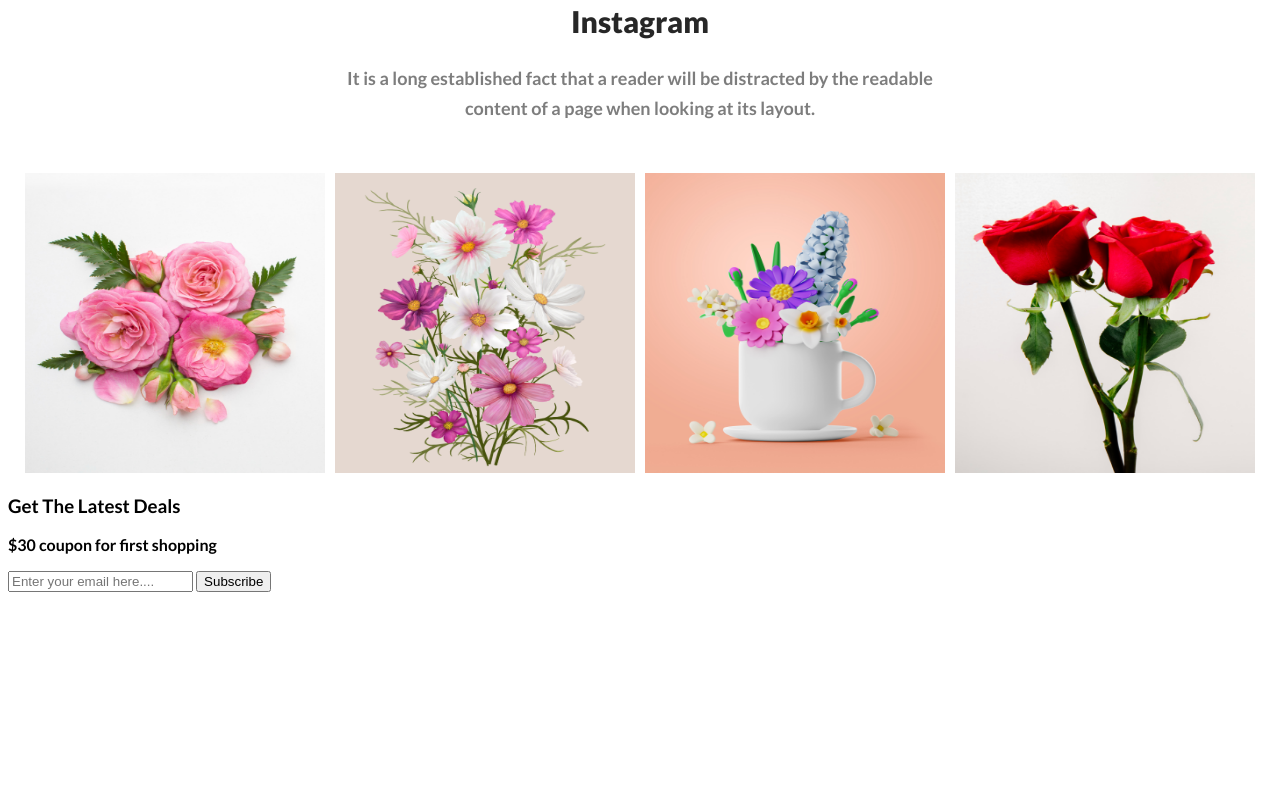
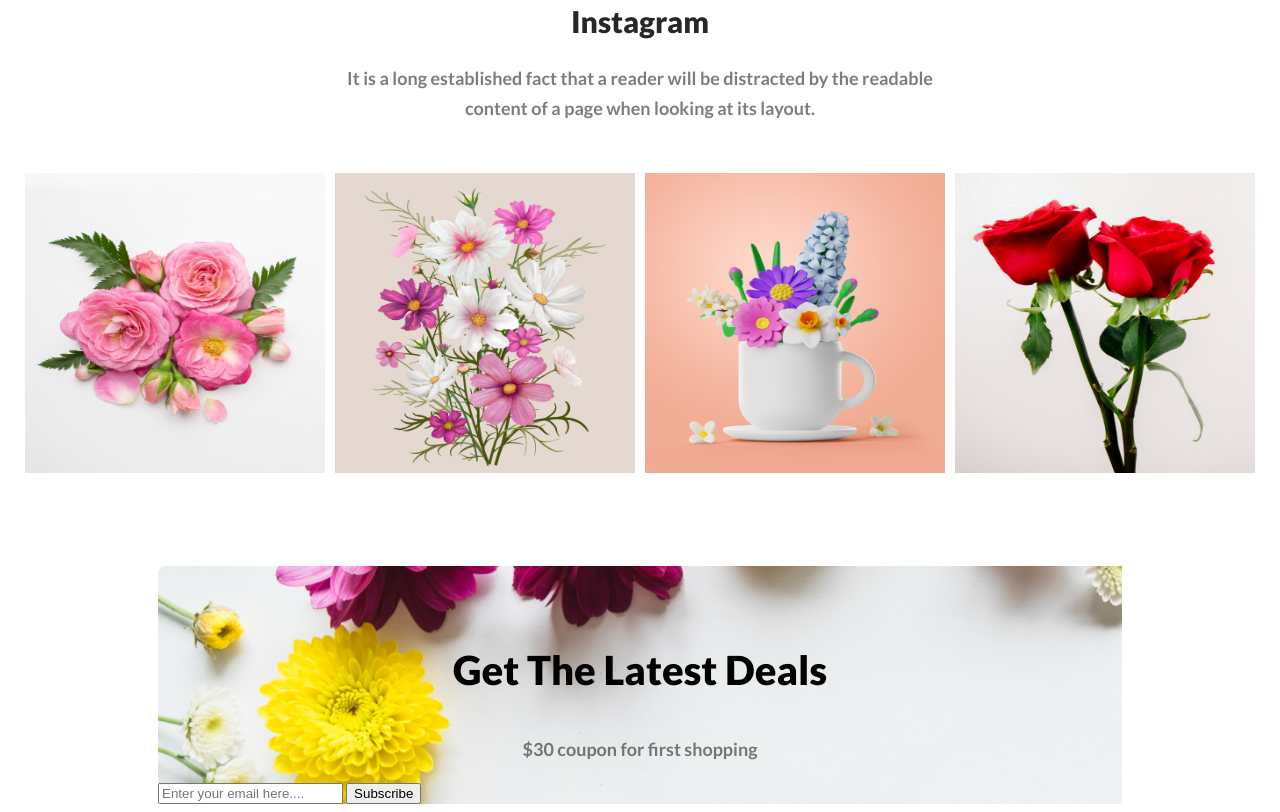
Before and after one commit to shorkarjakir/flowser-shop-assaignment-1, a plain HTML site: page index.html in a window 1280 px wide. Shown: the part 2199-3011 px from the top of the page. Before the commit the page ends 2799 px from the top, so only its background shows below. Drawn offline with Linux system fonts and the light colour scheme.

Commit message:
news alert section added

```diff
--- a/index.html
+++ b/index.html
@@ -123,10 +123,10 @@
       </div>
     </section>
     <section>
-      <div class="">
+      <div class="news">
         <h3 class="news-title">Get The Latest Deals</h3>
         <p class="news-dis">$30 coupon for first shopping</p>
-        <input type="email" name="email" id="" placeholder="Enter your email here....">
+        <input type="email" name="email" id="email-submit" placeholder="Enter your email here....">
         <button class="subscribe">Subscribe</button>
       </div>
     </section>
--- a/style.css
+++ b/style.css
@@ -236,3 +236,34 @@
  gap: 10px;
  margin-top: 50px;
 }
+/* Email submit section  */
+.news{
+  background-image: url("../flowser-shop-assaignment-1/flower/Rectangle9.png");
+  margin: 90px 150px 0px 150px;
+  padding-top: 40px;
+}
+.news-title{
+  olor: #272727;
+text-align: center;
+font-size: 40px;
+font-weight: 800;
+padding-bottom: 0px;
+}
+.news-dis{
+color: rgba(39, 39, 39, 0.60);
+text-align: center;
+font-size: 18px;
+font-weight: 400;
+line-height: 30px;
+margin-top: 0px;
+padding-top: 0px;
+}
+.email-submit{
+color: rgba(39, 39, 39, 0.60);
+text-align: center;
+font-size: 16px;
+font-weight: 400;
+}
+.subscribe{
+
+}
```
